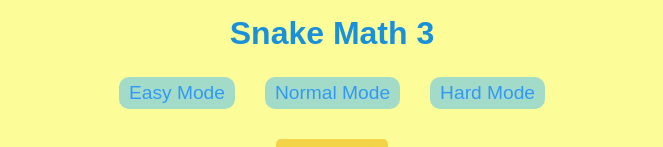
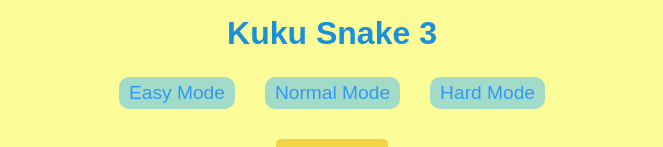
Before and after one commit to knz2021/Kuku-Snake3, a plain HTML site: page index.html in a window 1280 px wide. Shown: the top 147 px of the page, without its empty margins (308-971 px from the left). Drawn offline with Linux system fonts and the light colour scheme.

Commit message:
Add files via upload

```diff
--- a/index.html
+++ b/index.html
@@ -3,7 +3,7 @@
 <head>
     <meta charset="UTF-8">
     <meta name="viewport" content="width=device-width, initial-scale=1.0, maximum-scale=1.0, user-scalable=no">
-    <title>Snake Math 3</title>
+    <title>Kuku Snake 3</title>
     <style>
         * {
             margin: 0;
@@ -138,7 +138,7 @@
     </style>
 </head>
 <body>
-    <h1>Snake Math 3</h1>
+    <h1>Kuku Snake 3</h1>
     <div id="difficulty-selection">
         <button onclick="selectDifficulty('easy')">Easy Mode</button>
         <button onclick="selectDifficulty('normal')">Normal Mode</button>
```
